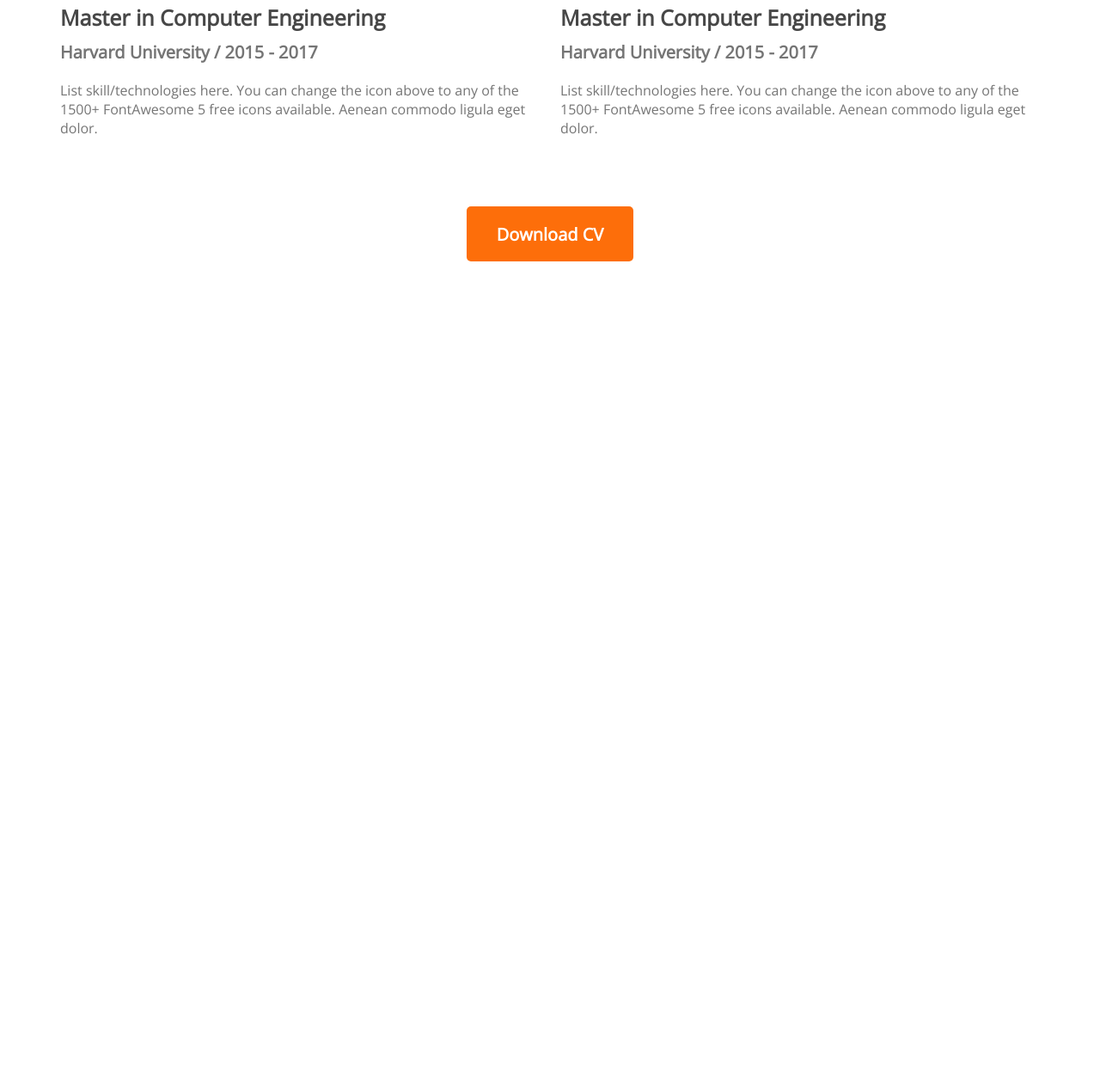
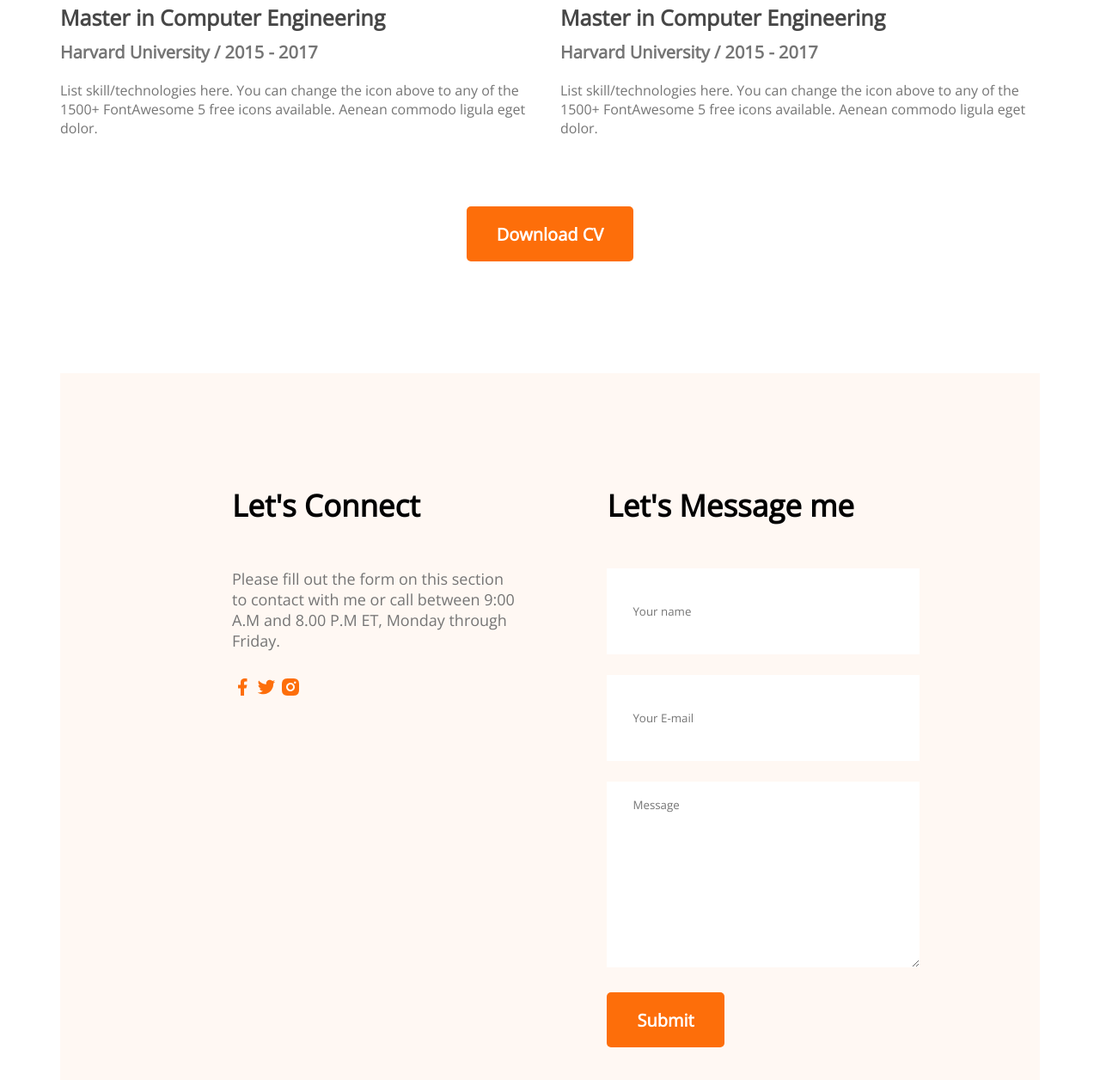
Before and after one commit to suhan31/developer-portfolio, a plain HTML site: page index.html in a window 1280 px wide. Shown: the part 2787-4043 px from the top of the page at 86% size. Before the commit the page ends 3091 px from the top, so only its background shows below. Drawn offline with nearby package versions, Linux system fonts and the light colour scheme.

Commit message:
contact as added

```diff
--- a/index.html
+++ b/index.html
@@ -135,6 +135,28 @@
             <button class="btn-primary">Download CV</button>
         </div>
        </section>
+       <!-- contact section -->
+       <section class="contact">
+            <div>
+                <h3 class="section-title">Let's Connect</h3>
+                <p class="section-description">Please fill out the form on this section to contact with me or call between 9:00 A.M and 8.00 P.M ET, Monday through Friday.</p>
+                <a href=""></a>
+                <img src="images/icons/facebook.png" alt="">
+                <a href=""></a>
+                <img src="images/icons/twitter.png" alt="">
+                <a href=""></a>
+                <img src="images/icons/insta.png" alt="">
+            </div>
+            <div>
+               <h3 class="section-title"> Let's Message me</h3>
+               <form action="">
+                <input type="text" name="" id="" placeholder="Your name">
+                <input type="email" name="" id="" placeholder="Your E-mail">
+                <textarea name="" id="" cols="30" rows="10" placeholder="Message"></textarea>
+                <input class="btn-primary" type="submit" value="Submit">
+               </form>
+            </div>
+       </section>
     </main>
     <footer>
 
--- a/styles/portfolio.css
+++ b/styles/portfolio.css
@@ -177,3 +177,26 @@ section {
     text-align: center;
     margin-top: 50px;
 }
+/* contact styles */
+.contact{
+    display: flex;
+    gap: 100px;
+    background: #FFF8F3;
+    padding: 130px 200px;
+}
+.contact .section-title{
+    text-align: left;
+
+}
+.contact input[type="text"], input[type="email"], textarea{
+    margin-bottom: 24px;
+    border: 0;
+    width: 100%;
+    padding: 18px 30px;
+}
+input{
+    height: 64px;
+}
+.contact a{
+    text-decoration: none;
+}
```
